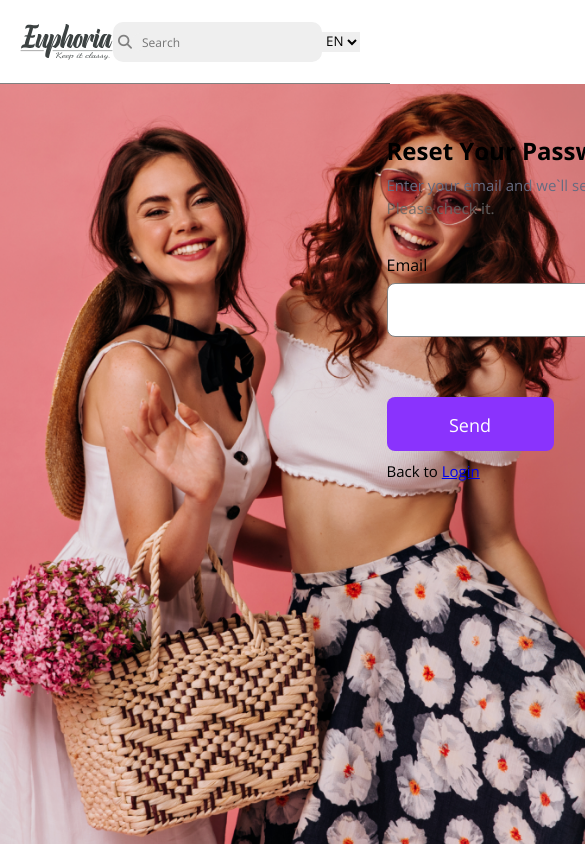
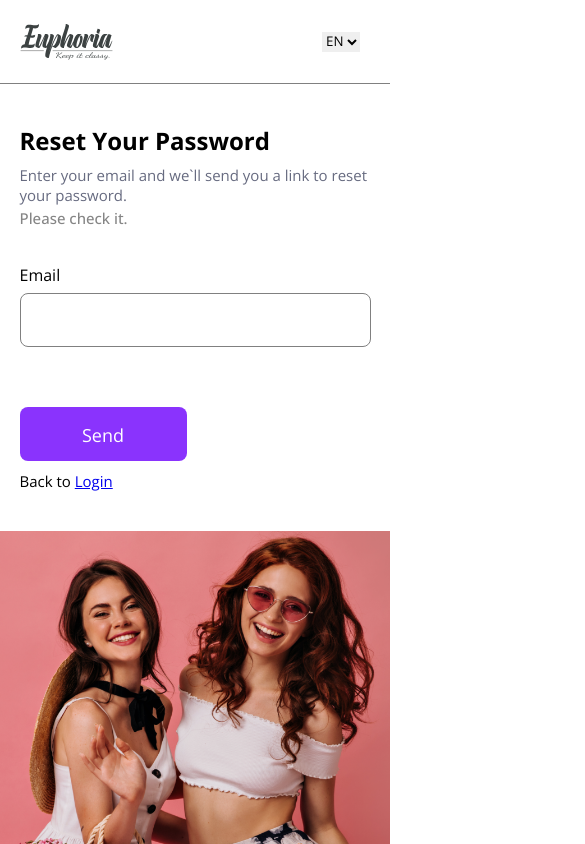
Before and after one commit to hazratahmdzd/Euphoria, a React (Vite) app in the folder euphoria-front/: page /auth/reset-password in a window 390 px wide. Shown: the top 844 px of the page, 585 px wide, since content can reach past the window. Built offline with nearby package versions, Linux system fonts and the light colour scheme.

Commit message:
responsive feature added

```diff
--- a/euphoria-front/src/components/reset password/resetpassword.module.scss
+++ b/euphoria-front/src/components/reset password/resetpassword.module.scss
@@ -6,20 +6,26 @@
     display: flex;
 
     &>img{
-        width: 600px;
+        width: 50%;
     }
     .resetPasswordContainer{
-        padding: 50px;
-        width: calc(100% - 600px);
-        min-height: 90vh;
+        // padding: 50px;
+        width: 50%;
+        // min-height: 90vh;
         display: flex;
-        flex-direction: column;
-        align-items: center;
+        align-items: start;
+        // flex-direction: column;
         gap: 10px;
         .rpcInside{
-            width: 557px;
-            height: 350px;
-            margin-left: 30px;
+            width: 80%;
+            // height: 350px;
+            margin: 40px auto;
+            // margin-left: 30px;
+            display: flex;
+            flex-direction: column;
+            // align-items: flex-start;
+            justify-content: flex-start;
+
             &>h2{
                 margin-bottom: 8px;
             }
@@ -43,7 +49,7 @@
                 &>input{
                     border: 1px solid grey;
                     border-radius: 8px;
-                    width: 550px;
+                    width: 100%;
                     height: 54px;
                     background-color: #FFFF;
                     padding: 16px 20px 16px 20px;
@@ -80,3 +86,49 @@
         }
     }
 }
+
+@media only screen and (max-width: 1200px) {
+    .resetPassword{
+        &>img{
+            width: 40%;
+        }
+        .resetPasswordContainer{
+            width: 60%;
+            .rpcInside{
+                width: 60%;
+        }
+    }
+}
+}
+
+@media only screen and (max-width: 950px) {
+    .resetPassword{
+        flex-direction: column-reverse;
+        justify-content: start;
+        &>img{
+            width: 100%;
+        }
+        .resetPasswordContainer{
+            width: 100%;
+            &>.rpcInside{
+                width: 90%;
+            }
+        }
+    }
+}
+
+@media only screen and (max-width: 600px) {
+    .resetPassword{
+        flex-direction: column-reverse;
+        align-items: start;
+        &>img{
+            width: 100%;
+        }
+        .resetPasswordContainer{
+            width: 100%;
+            .rpcInside{
+                width: 90%;
+            }
+        }
+    }
+}
--- a/euphoria-front/src/layout/navbar/navbar.module.scss
+++ b/euphoria-front/src/layout/navbar/navbar.module.scss
@@ -112,5 +112,8 @@ nav {
                 display: none;
             }
         }
+        .input{
+            display: none;
+        }
     }
 }
```
Also changed, not shown: euphoria-front/public/locales/az/translation.json (+7 -1 lines), euphoria-front/public/locales/ru/translation.json (+7 -1 lines), euphoria-front/src/components/sign up/signup.module.css (line endings or trailing spaces).
